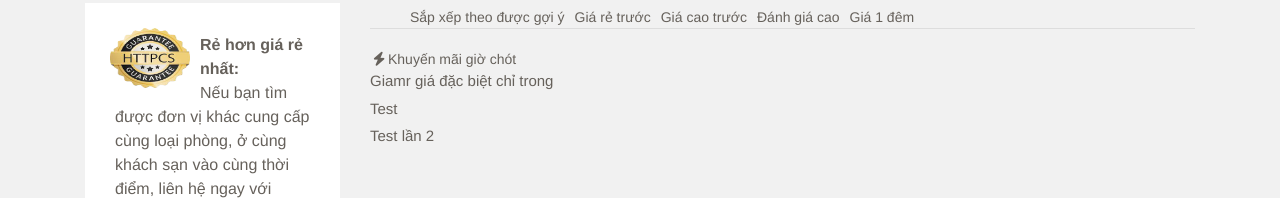
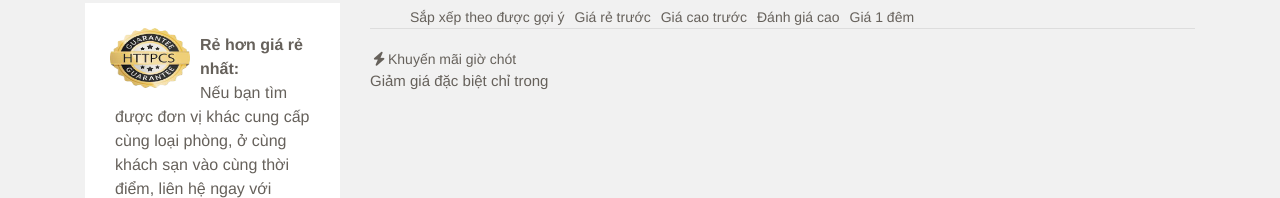
Before and after one commit to TVT-TranVanTu/Travle-booking, a React (Create React App) app: page /khachsan in a window 1280 px wide. Shown: the part 286-484 px from the top of the page. Built offline with nearby package versions, Linux system fonts and the light colour scheme.

Commit message:
change file right bar

```diff
--- a/src/Components/Blocks/Hotelpages/Rightbar.js
+++ b/src/Components/Blocks/Hotelpages/Rightbar.js
@@ -39,13 +39,7 @@ export default class Rightbar extends Component {
               <span>Khuyến mãi giờ chót</span>
             </div>
             <div className="prv-last-dropdow">
-              <p>Giamr giá đặc biệt chỉ trong</p>
-            </div>
-            <div className="prv-last-dropdow">
-              <p>Test</p>
-            </div>
-            <div className="prv-last-dropdow">
-              <p>Test lần 2</p>
+              <p>Giảm giá đặc biệt chỉ trong</p>
             </div>
         </div>
       </div>
--- a/src/Components/Data/httk.html
+++ /dev/null
@@ -1 +0,0 @@
-<p>pjdfdfnkdgdjfjkjnn</p>
--- a/src/Components/Data/testbranch.html
+++ /dev/null
@@ -1 +0,0 @@
-<p>test git </p>
```
